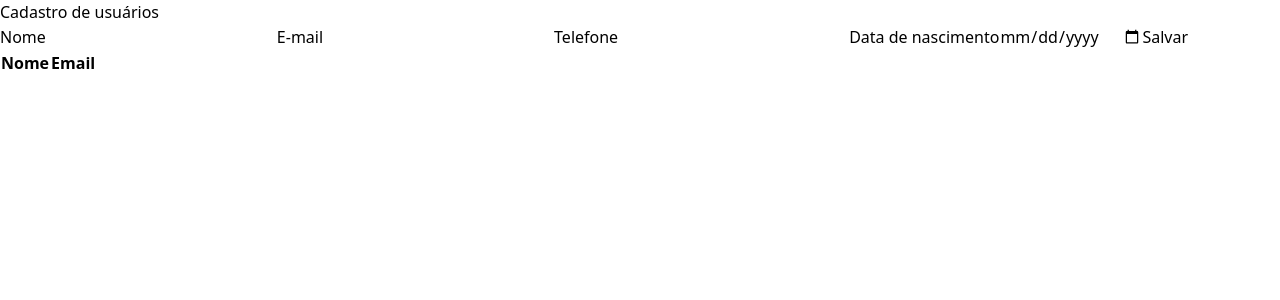
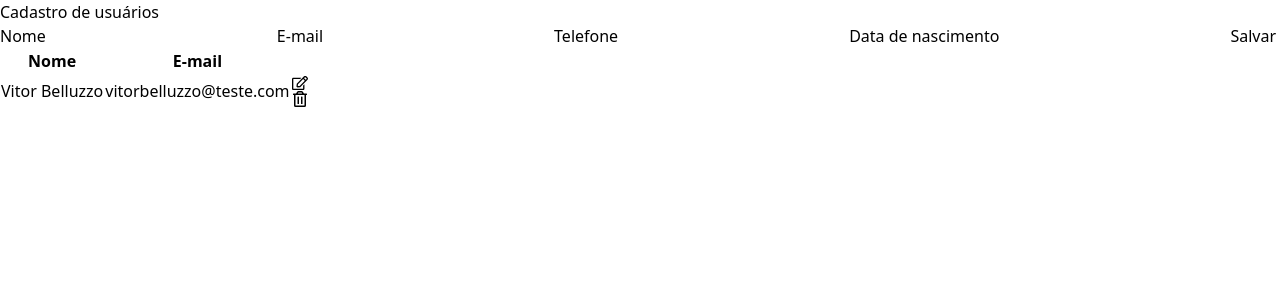
Before and after one commit to vitorbelluzzo/crud-fullstack-mern, a React (Vite) app in the folder client/: page / in a window 1280 px wide. Shown: the top 300 px of the page. Built offline with nearby package versions, Linux system fonts and the light colour scheme.

Commit message:
feat: finalização da parte estática do front-end

```diff
--- a/client/src/App.tsx
+++ b/client/src/App.tsx
@@ -1,25 +1,25 @@
 import { Form } from "./components/form";
-import {  ToastContainer } from "react-toastify";
+// import {  ToastContainer } from "react-toastify";
 import { Grid } from "./components/grid";
 
 export function App() {
   return (
     <>
-    <ToastContainer autoClose={3000} position="top-left" />
-    <div className=" flex mx-auto justify-center items-center mt-20 px-1 gap-6 ">
-      <div className="grid grid-cols-1 gap-4 md:grid-cols-2 lg:gap-8 items-center">
+    {/* <ToastContainer autoClose={3000} position="top-left" /> */}
+    <div className="flex justify-center items-center mt-20">
+      <div className="grid grid-cols-1 lg:grid-cols-2 lg:gap-20 items-center  max-w-4xl">
 
-        <div className=" rounded-lg bg-[#1E1E1E] flex flex-col justify-center w-96  px-10">
-          <span className="font-bold text-base mt-[39px] justify-center flex">Cadastro de usuários</span>
+        <div className="rounded-lg bg-[#1E1E1E] flex flex-col justify-center px-10 my-10 lg:w-[460px] w-[650px]">
+          <span className="font-bold text-2xl mt-[39px] justify-center flex">Cadastro de usuários</span>
           <Form />
         </div>
-        <div className="rounded-lg bg-[#1E1E1E] flex flex-col justify-center w-96  px-10 h-[35.7rem] md:mx-4 lg:mx-auto">
-        <Grid />
+
+        <div className="rounded-lg bg-[#1E1E1E] flex flex-col py-10 px-10 h-[40.5rem] w-[650px]">
+          <Grid />
         </div>
+
       </div>
-
-
-    </div></>
-
-  )
+    </div>
+    </>
+  );
 }
--- a/client/src/components/form.tsx
+++ b/client/src/components/form.tsx
@@ -3,22 +3,37 @@ import { useRef } from "react"
 export function Form() {
   const ref = useRef<HTMLFormElement>(null)
   return (
-    <form  ref={ref} className="">
-     <label className="flex flex-col mt-4 text-sm gap-2 font-semibold">Nome
-      <input type="text" name="nome"  className="bg-transparent border rounded-xl  p-4" />
+    <form  ref={ref}
+    className="">
+     <label className="flex flex-col mt-4 text-xl gap-2 font-semibold">Nome
+      <input
+      type="text" name="nome"
+      className="bg-transparent border rounded-xl  p-4" />
      </label>
-     <label className="flex flex-col mt-4 text-sm gap-2 font-semibold">E-mail
-      <input type="email" name="email"  className="bg-transparent border rounded-xl p-4" />
+     <label
+     className="flex flex-col mt-4 text-xl gap-2 font-semibold">E-mail
+      <input
+      type="email" name="email"
+      className="bg-transparent border rounded-xl p-4" />
      </label>
-     <label className="flex flex-col mt-4 text-sm gap-2 font-semibold">Telefone
-      <input type="tel" name="fone"  className="bg-transparent border rounded-xl  p-4" />
-     </label>
-     <label className="flex flex-col mt-4 text-sm gap-2 font-semibold ">Data de nascimento
-      <input type="date" name="data_nascimento" className="bg-transparent border  rounded-xl p-4 appearance-none" />
+     <label
+     className="flex flex-col mt-4 text-xl gap-2 font-semibold">Telefone
+      <input
+      type="tel" name="fone"
+      className="bg-transparent border rounded-xl  p-4" />
+     </label >
+     <label
+     className="flex flex-col mt-4 text-xl gap-2 font-semibold ">Data de nascimento
+      <input
+      type="" name="data_nascimento"
+      className="bg-transparent border appearance-none rounded-xl p-4" />
      </label>
 
-     <label className="flex justify-center mt-8  mb-6 ">
-     <button type="submit" className="border  justify-center p-4 rounded-2xl w-52 flex items-center">Salvar</button>
+     <label
+     className="flex justify-center mt-8  mb-6 ">
+     <button
+     type="submit"
+     className="border  justify-center p-4 rounded-2xl w-52 flex items-center">Salvar</button>
      </label>
     </form>
   )
--- a/client/src/components/grid.tsx
+++ b/client/src/components/grid.tsx
@@ -1,13 +1,26 @@
+ import { FaRegTrashAlt, FaRegEdit } from "react-icons/fa";
 
 export function Grid() {
   return (
-  <table  className="mt-16 ">
-    <thead className="border-b-[0.1px]">
-      <tr>
-        <th className="text-start">Nome</th>
-        <th className="text-start">Email</th>
+    <table className="w-full h-full ">
+    <thead>
+      <tr className=" gap-40 inline-flex  p-5">
+        <th className=" text-2xl font-normal">Nome</th>
+        <th className=" text-2xl font-normal">E-mail</th>
       </tr>
+
     </thead>
+    <div className=" border border-white "></div>
+    <tbody>
+      <tr className="  items-center gap-16 inline-flex">
+        <td className=" text-xl font-normal ">Vitor Belluzzo</td>
+        <td className=" text-xl font-normal ">vitorbelluzzo@teste.com</td>
+        <td className="justify-center items-center gap-6 flex">
+          <FaRegEdit className="w-8 h-8  cursor-pointer" />
+          <FaRegTrashAlt className="w-8 h-8  cursor-pointer text-[#FF0000]" />
+        </td>
+      </tr>
+    </tbody>
   </table>
   )
 }
```
